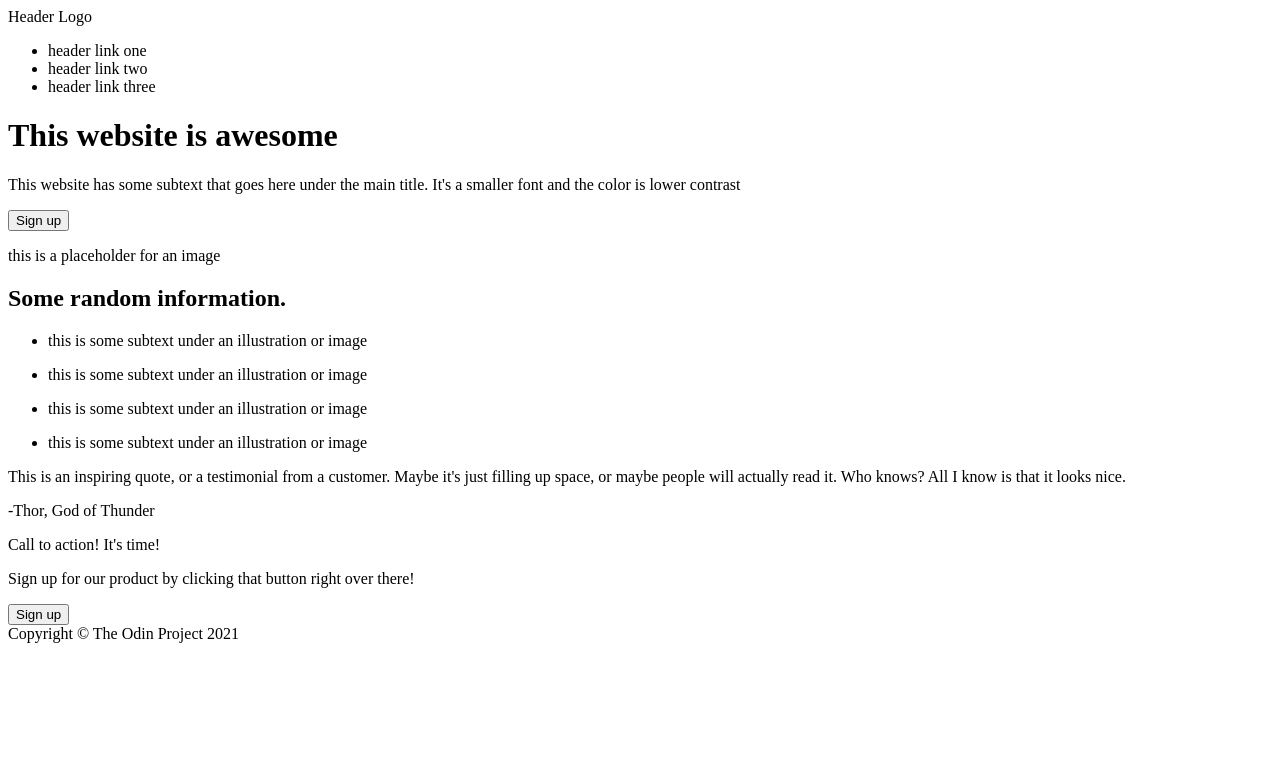
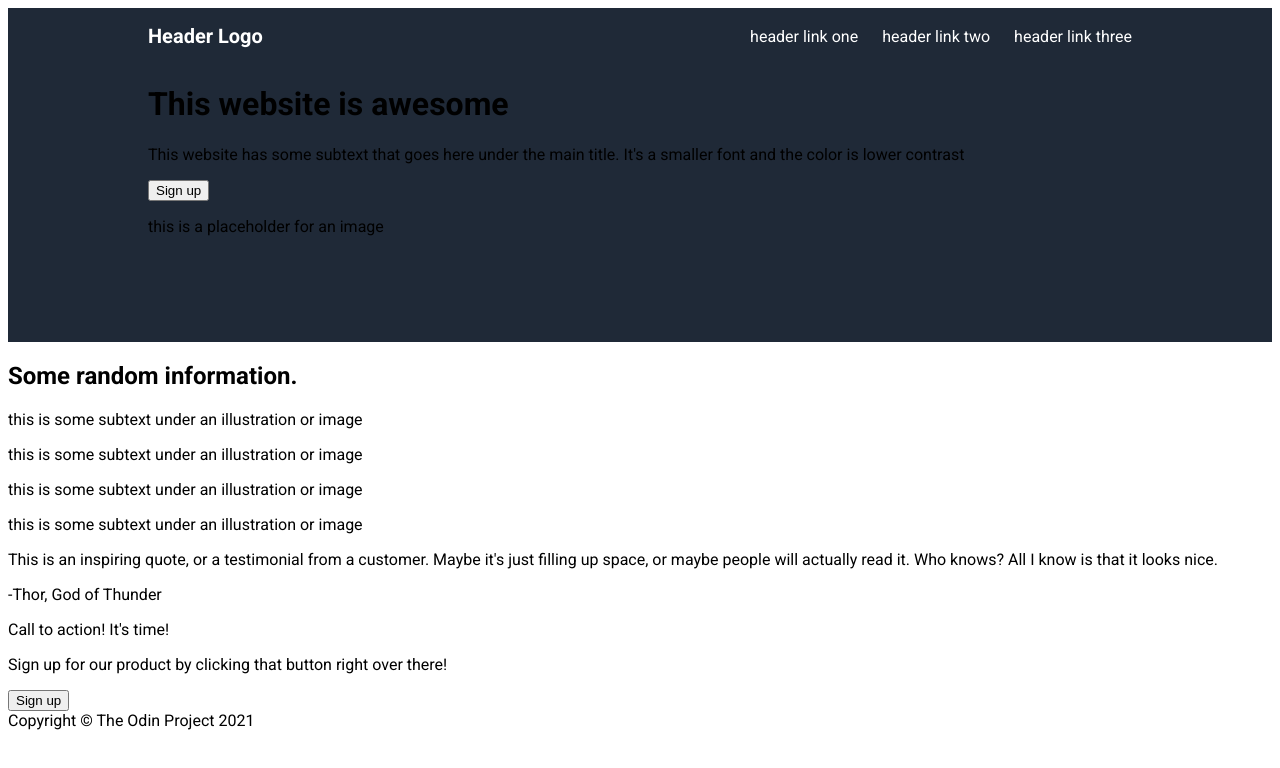
Before and after one commit to AvagSargsyan/Landing-page, a plain HTML site: page index.html in a window 1280 px wide. Drawn offline with Linux system fonts and the light colour scheme.

Commit message:
Modify index.html and set style for header section

```diff
--- a/index.html
+++ b/index.html
@@ -12,9 +12,9 @@
         <div class="header">
             <div class="logo">Header Logo</div>
             <ul class="header-links">
-                <li>header link one</li>
-                <li>header link two</li>
-                <li>header link three</li>
+                <li><a href="#">header link one</a></li>
+                <li><a href="#">header link two</a></li>
+                <li><a href="#">header link three</a></li>
             </ul>
         </div>
         <div class="main">
--- a/style.css
+++ b/style.css
@@ -0,0 +1,44 @@
+@import url('https://fonts.googleapis.com/css2?family=Roboto:wght@400;700&display=swap');
+
+body {
+    font-family: 'Roboto', Helvetica, sans-serif;
+}
+
+ul {
+    margin: 0;
+    padding: 0;
+}
+
+ul li {
+    margin: 0;
+    padding: 0;
+    list-style: none;
+}
+
+a {
+    text-decoration: none;
+    color: white;
+}
+
+.hero {
+    background-color: #1F2937;
+    padding: 0 140px 90px 140px;
+}
+
+.header {
+    display: flex;
+    align-items: center;
+    padding: 16px 0;
+}
+
+.logo {
+    flex: 1;
+    font-weight: bold;
+    color: white;
+    font-size: 20px;
+}
+
+.header-links {
+    display: flex;
+    gap: 24px;
+}
```
